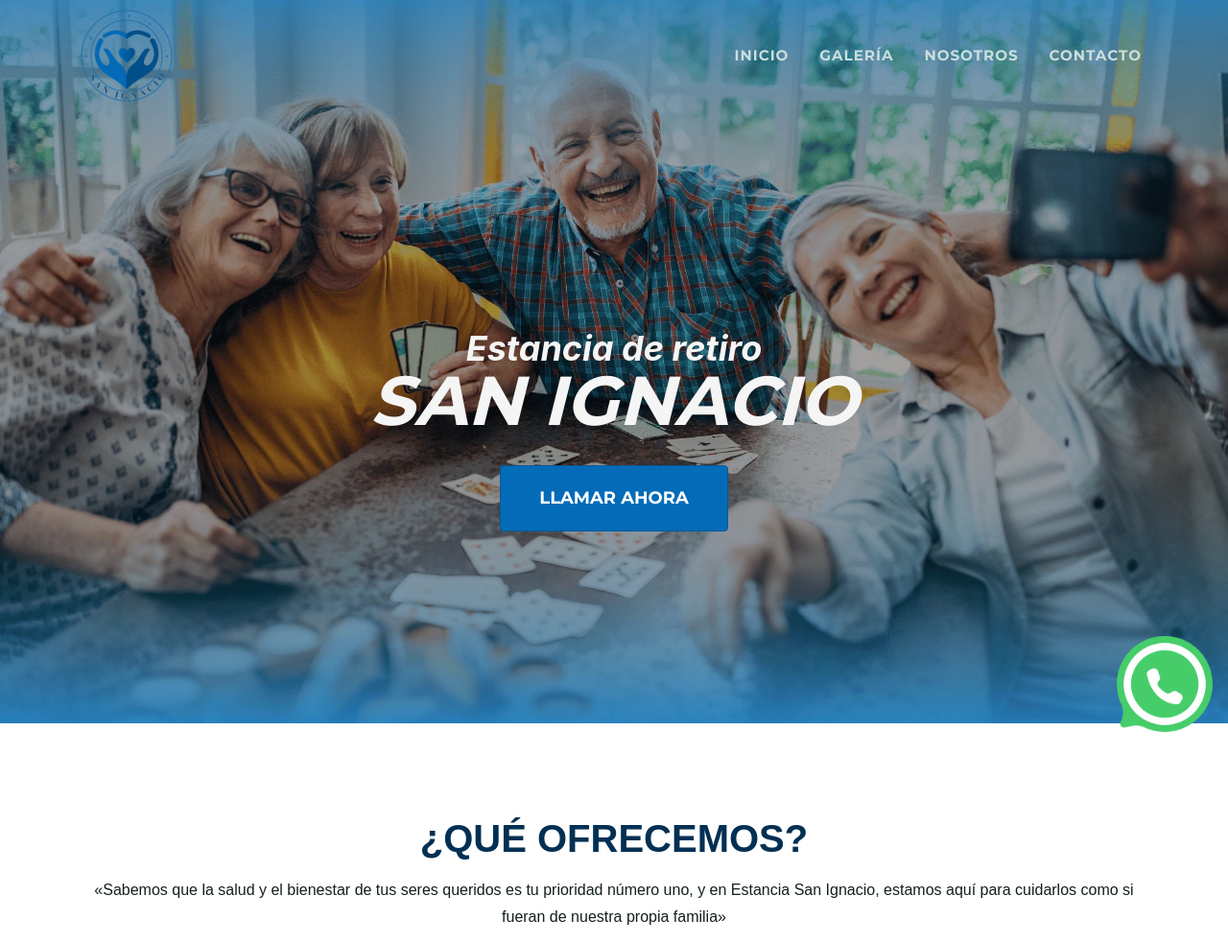
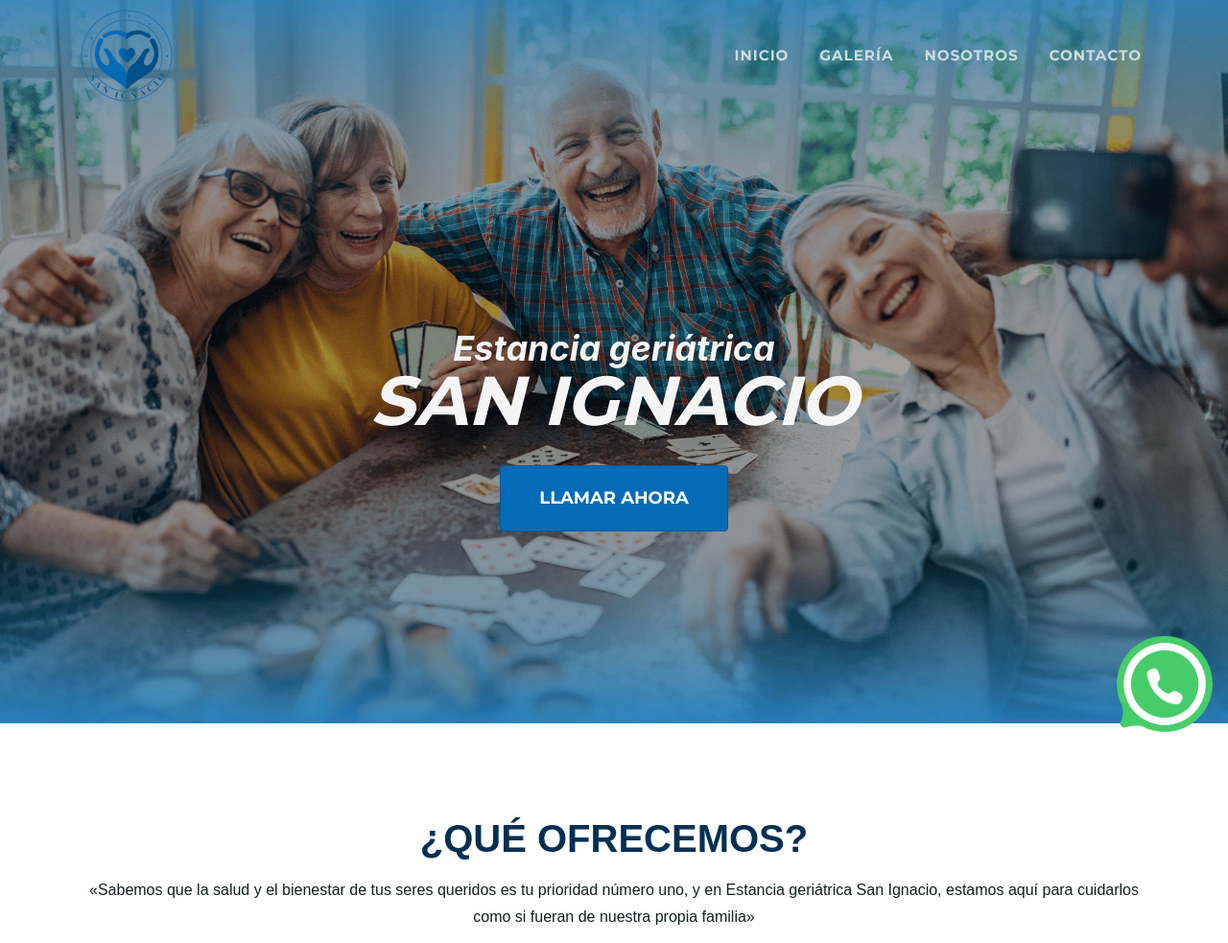
Before and after one commit to sergiomirazo/estancia_geriatrica, a plain HTML site: page index.html in a window 1280 px wide. Shown: the part 21-1004 px from the top of the page at 96% size. Drawn offline with nearby package versions, Linux system fonts and the light colour scheme; a web font is replaced by a local one.

Commit message:
update meta tags

```diff
--- a/index.html
+++ b/index.html
@@ -12,6 +12,7 @@
     <meta property="og:url" content="https://estancia-geriatrica.com">
     <meta property="og:title" content="Estancia Geriátrica San Ignacio - Cuidado y Comodidad en Rosarito, Baja California">
     <meta property="og:description" content="Casa de retiro especializada en el cuidado de personas mayores en Rosarito. Servicios personalizados de salud y convivencia para una estancia placentera y segura.">
+    <meta property="og:sitename" content="Estancia Geriátrica San Ignacio">
     <meta property="og:image" content="https://estancia-geriatrica.com/assets/images/og-image.webp">
     <!-- Twitter -->
     <meta property="twitter:card" content="summary_large_image">
@@ -57,7 +58,7 @@
     <!-- Masthead-->
     <header class="masthead">
         <div class="container">
-            <h1 style="color: whitesmoke;" class="masthead-subheading">Estancia de retiro <br> <span class="masthead-heading text-uppercase "> San Ignacio </span></h1>
+            <h1 style="color: whitesmoke;" class="masthead-subheading">Estancia geriátrica <br> <span class="masthead-heading text-uppercase "> San Ignacio </span></h1>
             <a class="btn btn-primary btn-xl text-uppercase js-scroll-trigger" href="tel:6611115367">Llamar ahora</a>
         </div>
     </header>
@@ -70,7 +71,7 @@
         <div class="container">
             <div class="text-center">
                 <h2 class="section-heading text-uppercase">¿Qué ofrecemos?</h2>
-                <p>«Sabemos que la salud y el bienestar de tus seres queridos es tu prioridad número uno, y en Estancia San Ignacio, estamos aquí para cuidarlos como si fueran de nuestra propia familia»</p>
+                <p>«Sabemos que la salud y el bienestar de tus seres queridos es tu prioridad número uno, y en Estancia geriátrica San Ignacio, estamos aquí para cuidarlos como si fueran de nuestra propia familia»</p>
             </div>
             <div class="row text-center">
                 <div class="col-md-4">
@@ -267,7 +268,7 @@
                             <h4><i class="fa-solid fa-brain"></i></h4>
                             <h4 class="subheading">Actividades recreativas</h4>
                         </div>
-                        <div class="timeline-body"><p class="text-muted">La diversión y el entretenimiento son partes fundamentales de la vida en Estancia San Ignacio. Ofrecemos actividades recreativas para enriquecer la vida de nuestros residentes.</p></div>
+                        <div class="timeline-body"><p class="text-muted">La diversión y el entretenimiento son partes fundamentales de la vida en Estancia geriátrica San Ignacio. Ofrecemos actividades recreativas para enriquecer la vida de nuestros residentes.</p></div>
                     </div>
                 </li>
                 <li class="timeline-inverted">
@@ -337,7 +338,7 @@
     <section class="page-section bg-dark" style="background-image: url('/assets/images/PORTADA2.webp'); background-attachment: fixed; background-position: center; background-size: cover; margin-top: 4rem; margin-bottom: 4rem;">
         <div class="container-fluid vh-50 d-flex align-items-center" >
             <div>
-                <h2 style="color: var(--blue100)">En Estancia San Ignacio, brindamos un espacio de cuidado <br> <span style="color: var(--white)">LIBRE Y SEGURO</span> </h2>
+                <h2 style="color: var(--blue100)">En Estancia geriátrica San Ignacio, brindamos un espacio de cuidado <br> <span style="color: var(--white)">LIBRE Y SEGURO</span> </h2>
                 <p  style="color: whitesmoke; margin: 1rem 20% 0 20%">Confía en nosotros para el cuidado y bienestar de tus seres queridos. Estamos aquí para cuidar, amar y hacer que se sientan como en casa.
                   <div class="container-fluid d-flex justify-content-center align-items-center">
                     <img width="200px" src="/assets/images/LOGO_BLANCO.png" alt="Casa hogar San Ignacio, Rosarito, Baja California">
@@ -397,7 +398,7 @@
     <footer class="footer py-4">
         <div class="container">
             <div class="row align-items-center">
-                <div style="color: whitesmoke;" class="col-lg-4 text-lg-left"><p>Calle Melchor Ocampo 36, Reforma , Rosarito, México, 22704</p> <p><a href="tel:6611115367">Tel: + 52 1 (661) 111-53-67</a></p> <p>Copyright © Casa Hogar San Ignacio 2023</p></div>
+                <div style="color: whitesmoke;" class="col-lg-4 text-lg-left"><p>Calle Melchor Ocampo 36, Reforma , Rosarito, México, 22704</p> <p><a href="tel:6611115367">Tel: + 52 1 (661) 111-53-67</a></p> <p>Copyright © Estancia geriátrica San Ignacio 2023</p></div>
                 <div class="col-lg-4 my-3 my-lg-0">
                     <a class="btn btn-dark btn-social mx-2" href="#!"><i class="fab fa-instagram"></i></a>
                     <a class="btn btn-dark btn-social mx-2" href="https://www.facebook.com/Centrogeriatricorosarito"><i class="fab fa-facebook-f"></i></a>
```
Also changed, not shown: privacidad/index.html (+1 -1 lines).
